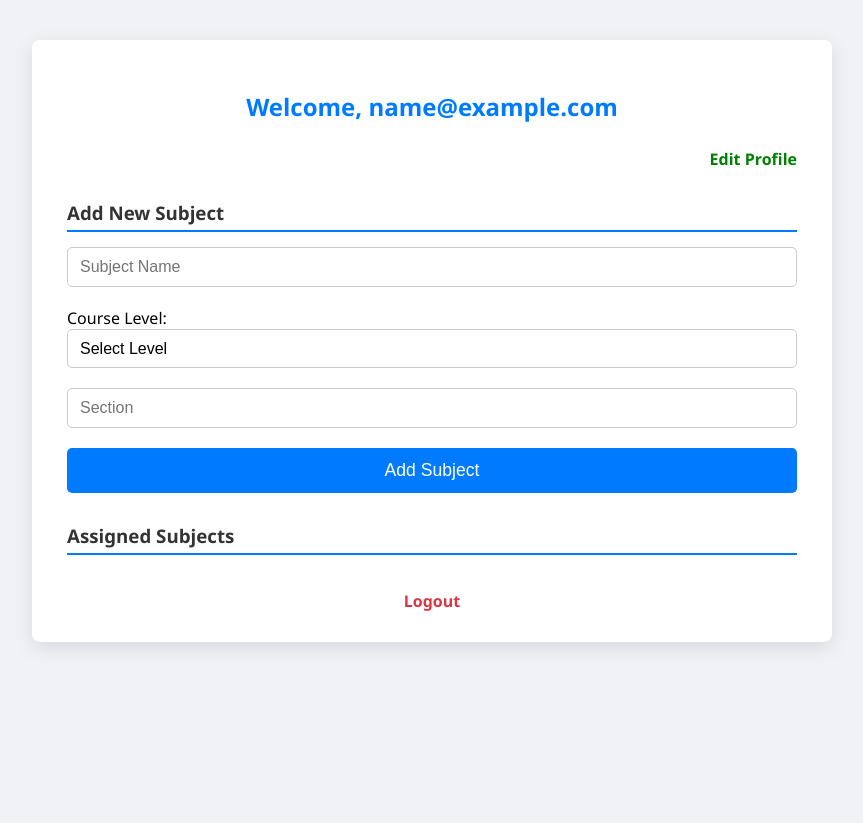
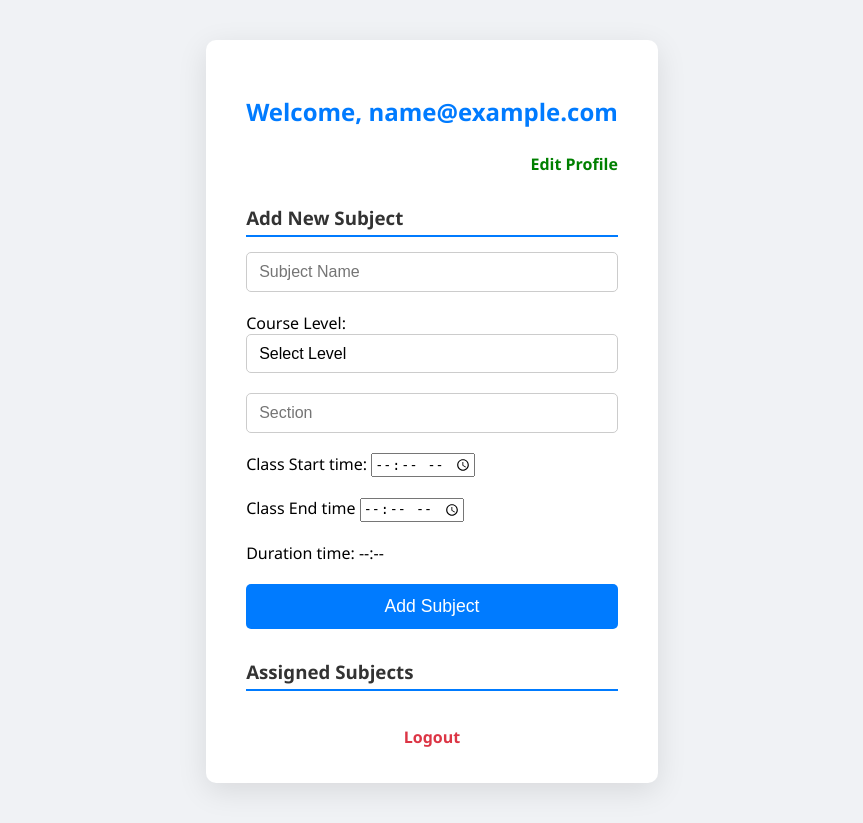
Before and after one commit to law4percent/attendance-system-chloe-danag, a Flask app: page /instructor_profile in a window 1280 px wide. Shown: the whole page, without its empty margins (208-1071 px from the left). Before the commit the page ends 648 px from the top, so only its background shows below. Run offline with Flask 3, Linux system fonts and the light colour scheme; the visitor is signed in with stand-in values (Sample User, id 1); data that the repository does not hold is empty; some libraries are stand-ins or nearby versions.

Commit message:
Add class time for subjects.

```diff
--- a/app.py
+++ b/app.py
@@ -4,6 +4,7 @@ from MySQLdb.cursors import DictCursor
 import config
 from functools import wraps
 from collections import defaultdict
+from datetime import time, timedelta
 
 def role_required(role):
     def decorator(f):
@@ -33,7 +34,18 @@ mysql = MySQL(app)
 
 @app.route('/')
 def home():
-    return redirect('/login')
+    # This home() function will use later as a Attendance Page
+    # Features
+    #
+    return redirect('/attendance') # Temporarily /login
+
+@app.route('/attendance')
+@role_required('instructor')
+def attendance():
+    # This home() function will use later as a Attendance Page
+    # Features
+    #
+    return render_template('instructor/student_attendance.html') # Temporarily /login
 
 
 @app.route('/login', methods=['GET', 'POST'])
@@ -121,41 +133,59 @@ def register():
 
     return render_template('auth/register.html', role=role)
 
+from datetime import time  # Make sure this import is present at the top
+
 @app.route('/instructor_profile')
+@role_required('instructor')
 def instructor_profile():
-    if session.get('role') != 'instructor':
-        return redirect('/login')
-
     instructor_id = session.get('user')
     instructor_email = session.get('email')
 
-    print(f"✅instructor_email: {instructor_email}")
-
     cur = mysql.connection.cursor(DictCursor)
 
-    # Get subjects and count
-    cur.execute("""
-        SELECT s.id, s.subject_code, s.course_level, s.section,
-            COUNT(ss.student_id) AS enrolled_count
-        FROM subjects s
-        LEFT JOIN student_subjects ss ON s.id = ss.subject_id
-        WHERE s.instructor_id = %s
-        GROUP BY s.id, s.subject_code, s.course_level, s.section
-    """, (instructor_id,))
+    cur.execute(
+        """
+            SELECT s.id, s.subject_code, s.course_level, s.section,
+                s.class_start_time, s.class_end_time, s.class_duration_time,
+                COUNT(ss.student_id) AS enrolled_count
+            FROM subjects s
+            LEFT JOIN student_subjects ss ON s.id = ss.subject_id
+            WHERE s.instructor_id = %s
+            GROUP BY s.id, s.subject_code, s.course_level, s.section,
+                    s.class_start_time, s.class_end_time, s.class_duration_time
+        """,
+        (instructor_id,)
+    )
 
     subjects = cur.fetchall()
     subject_count = len(subjects)
 
+    for subject in subjects:
+        start = subject['class_start_time']
+        end = subject['class_end_time']
+
+        subject['class_start_time'] = timedelta_to_str(start)
+        subject['class_end_time'] = timedelta_to_str(end)
+
+        # Duration formatting as before
+        duration = subject.get('class_duration_time')
+        if duration is not None:
+            hours = int(duration)
+            minutes = int(round((duration - hours) * 60))
+            subject['class_duration_time_display'] = f"{hours}:{minutes:02d}"
+        else:
+            subject['class_duration_time_display'] = 'N/A'
     # Get pending request counts per subject
     subject_ids = [subject['id'] for subject in subjects]
     if subject_ids:
         format_strings = ','.join(['%s'] * len(subject_ids))
-        cur.execute(f"""
-            SELECT subject_id, COUNT(*) as pending_count
-            FROM student_subject_requests
-            WHERE subject_id IN ({format_strings}) AND status = 'pending'
-            GROUP BY subject_id
-        """, tuple(subject_ids))
+        cur.execute(
+            f"""
+                SELECT subject_id, COUNT(*) as pending_count
+                FROM student_subject_requests
+                WHERE subject_id IN ({format_strings}) AND status = 'pending'
+                GROUP BY subject_id
+            """, tuple(subject_ids))
         pending_counts = {row['subject_id']: row['pending_count'] for row in cur.fetchall()}
     else:
         pending_counts = {}
@@ -206,10 +236,8 @@ def logout():
     return redirect('/login')
 
 @app.route('/delete_subject/<int:subject_id>')
+@role_required('instructor')
 def delete_subject(subject_id):
-    if session.get('role') != 'instructor':
-        return redirect('/login')
-
     instructor_id = session.get('user')
 
     cur = mysql.connection.cursor()
@@ -232,20 +260,31 @@ def delete_subject(subject_id):
     return redirect('/instructor_profile')
 
 @app.route('/add_subject', methods=['POST'])
+@role_required('instructor')
 def add_subject():
-    if session.get('role') != 'instructor':
-        return redirect('/login')
-
     subject = request.form['subject']
     course_level = request.form['course_level']
     section = request.form['section']
+    class_start_time = request.form['class_start_time']
+    class_end_time = request.form['class_end_time']
+    class_duration_time = request.form.get('class_duration_time')
     instructor_id = session['user']
+
+    if not class_duration_time:
+        flash("Duration is required")
+        return redirect('/instructor_profile')
 
     cur = mysql.connection.cursor()
     cur.execute("""
-        INSERT INTO subjects (instructor_id, subject_code, course_level, section)
-        VALUES (%s, %s, %s, %s)
-    """, (instructor_id, subject, course_level, section))
+        INSERT INTO subjects (
+            instructor_id, subject_code, course_level, section,
+            class_start_time, class_end_time, class_duration_time
+        )
+        VALUES (%s, %s, %s, %s, %s, %s, %s)
+    """, (
+        instructor_id, subject, course_level, section,
+        class_start_time, class_end_time, class_duration_time
+    ))
     mysql.connection.commit()
     flash('Subject added successfully!')
     return redirect('/instructor_profile')
@@ -398,21 +437,47 @@ def update_request(request_id, action):
 
     return redirect(f'/subject_requests/{subject_id}')
 
+def timedelta_to_str(td):
+    if isinstance(td, timedelta):
+        total_seconds = int(td.total_seconds())
+        hours = total_seconds // 3600
+        minutes = (total_seconds % 3600) // 60
+        return f"{hours:02d}:{minutes:02d}"
+    return 'N/A'
+
+
 @app.route('/student_profile')
+@role_required('student')
 def student_profile():
-    if session.get('role') != 'student':
-        return redirect('/login')
-
     student_id = session['user']
     cur = mysql.connection.cursor(DictCursor)
 
     # Fetch all subjects
     cur.execute("""
-        SELECT s.id, s.subject_code, s.course_level, s.section, i.email as instructor_email
+        SELECT s.id, s.subject_code, s.course_level, s.section,
+            i.email AS instructor_email,
+            s.class_start_time, s.class_end_time, s.class_duration_time
         FROM subjects s
         JOIN instructors i ON s.instructor_id = i.employee_ID
     """)
+
     subjects = cur.fetchall()
+
+    for subject in subjects:
+        start = subject['class_start_time']
+        end = subject['class_end_time']
+
+        subject['class_start_time'] = timedelta_to_str(start)
+        subject['class_end_time'] = timedelta_to_str(end)
+
+        # Duration formatting as before
+        duration = subject.get('class_duration_time')
+        if duration is not None:
+            hours = int(duration)
+            minutes = int(round((duration - hours) * 60))
+            subject['class_duration_time_display'] = f"{hours}:{minutes:02d}"
+        else:
+            subject['class_duration_time_display'] = 'N/A'
 
     cur.execute("SELECT first_name, middle_name, last_name, course_level, section FROM students WHERE id = %s", (student_id,))
     student_info = cur.fetchone()
--- a/static/css/instructor/profile.css
+++ b/static/css/instructor/profile.css
@@ -9,10 +9,11 @@ body {
 
 .container {
     background: white;
-    padding: 30px 35px;
-    border-radius: 8px;
-    box-shadow: 0 6px 20px rgba(0,0,0,0.1);
-    width: 800px;
+    padding: 35px 40px;
+    border-radius: 10px;
+    box-shadow: 0 8px 30px rgba(0, 0, 0, 0.1);
+    max-width: 900px;
+    width: 100%;
     box-sizing: border-box;
 }
 
--- a/templates/instructor/profile.html
+++ b/templates/instructor/profile.html
@@ -35,6 +35,22 @@
           <input type="text" name="section" placeholder="Section" required />
         </div>
 
+
+        <div class="form-group">
+          <label for="class_start_time">Class Start time:</label>
+          <input type="time" id="class_start_time" name="class_start_time" required>
+        </div>
+
+        <div class="form-group">
+          <label for="class_end_time">Class End time</label>
+          <input type="time" id="class_end_time" name="class_end_time" required>
+        </div>
+
+        <div class="form-group">
+          Duration time: <span id="duration_display">--:--</span>
+          <input type="hidden" id="class_duration_time" name="class_duration_time" required>
+        </div>
+
         <button type="submit">Add Subject</button>
       </form>
     {% else %}
@@ -51,7 +67,8 @@
               <tr>
                 <th>Subject Code</th>
                 <th>Section</th>
-              <th>Number of Enrolled</th>
+                <th>Class Time</th>
+                <th>Enrolled</th>
                 <th>Actions</th>
               </tr>
             </thead>
@@ -65,6 +82,10 @@
                     </a>
                   </td>
                   <td>{{ subject.section or "No Section" }}</td>
+                  <td class="class-time">
+                    {{ subject.class_start_time or 'N/A' }} - {{ subject.class_end_time or 'N/A' }}<br>
+                    Duration: {{ subject.class_duration_time_display or 'N/A' }}
+                  </td>
                   <td>{{ subject.enrolled_count or 0 }}</td>
                   <td>
                     <a href="/delete_subject/{{ subject.id }}" class="delete-link" onclick="return confirm('Are you sure you want to delete this subject?')">Delete</a>
@@ -72,6 +93,7 @@
                 </tr>
               {% endfor %}
             </tbody>
+
         </table>
       {% else %}
         <p>No subjects for {{ year_level }}.</p>
@@ -82,4 +104,44 @@
       <a href="/logout">Logout</a>
     </div>
   </div>
+
+  <script>
+    const startTimeInput = document.getElementById('class_start_time');
+    const endTimeInput = document.getElementById('class_end_time');
+    const durationDisplay = document.getElementById('duration_display');
+    const durationInput = document.getElementById('class_duration_time');
+
+    function calculateDuration() {
+      const startTimeStr = startTimeInput.value;
+      const endTimeStr = endTimeInput.value;
+
+      if (startTimeStr && endTimeStr) {
+        const startDate = new Date(`2000-01-01T${startTimeStr}:00`);
+        const endDate = new Date(`2000-01-01T${endTimeStr}:00`);
+
+        if (endDate < startDate) {
+          endDate.setDate(endDate.getDate() + 1);
+        }
+
+        const durationMs = endDate - startDate;
+        const totalMinutes = Math.floor(durationMs / (1000 * 60));
+        const hours = Math.floor(totalMinutes / 60);
+        const minutes = totalMinutes % 60;
+
+        const formattedDuration = `${String(hours).padStart(2, '0')}:${String(minutes).padStart(2, '0')}`;
+        const decimalDuration = (totalMinutes / 60).toFixed(2);  // e.g., 1.50
+
+        durationDisplay.textContent = formattedDuration;
+        durationInput.value = decimalDuration;
+      } else {
+        durationDisplay.textContent = "--:--";
+        durationInput.value = "";
+      }
+    }
+
+
+    startTimeInput.addEventListener('change', calculateDuration);
+    endTimeInput.addEventListener('change', calculateDuration);
+    document.addEventListener('DOMContentLoaded', calculateDuration);
+  </script>
 {% endblock %}
--- a/templates/student/profile.html
+++ b/templates/student/profile.html
@@ -29,6 +29,7 @@
             <th>Course Level</th>
             <th>Section</th>
             <th>Instructor Email</th>
+            <th>Class Time</th>
             <th>Action</th>
           </tr>
         </thead>
@@ -39,6 +40,10 @@
               <td>{{ subject.course_level }}</td>
               <td>{{ subject.section }}</td>
               <td>{{ subject.instructor_email }}</td>
+              <td>
+                {{ subject.class_start_time }} - {{ subject.class_end_time }}<br>
+                Duration: {{ subject.class_duration_time_display }}
+              </td>
               <td>
                 {% if subject.id in requested_subjects %}
                   {% set statuses = requested_subjects[subject.id] %}
```
Also changed, not shown: other parts of static/css/instructor/profile.css (+51 -6 lines), templates/instructor/student_attendance.html (added, +46 -0 lines), static/css/instructor/student_attendance.css (added), static/css/instructor/subject_list_for_attendance.css (added), templates/instructor/subject_list_for_attendance.html (added). Lines whose indentation alone changed are shown as unchanged.
